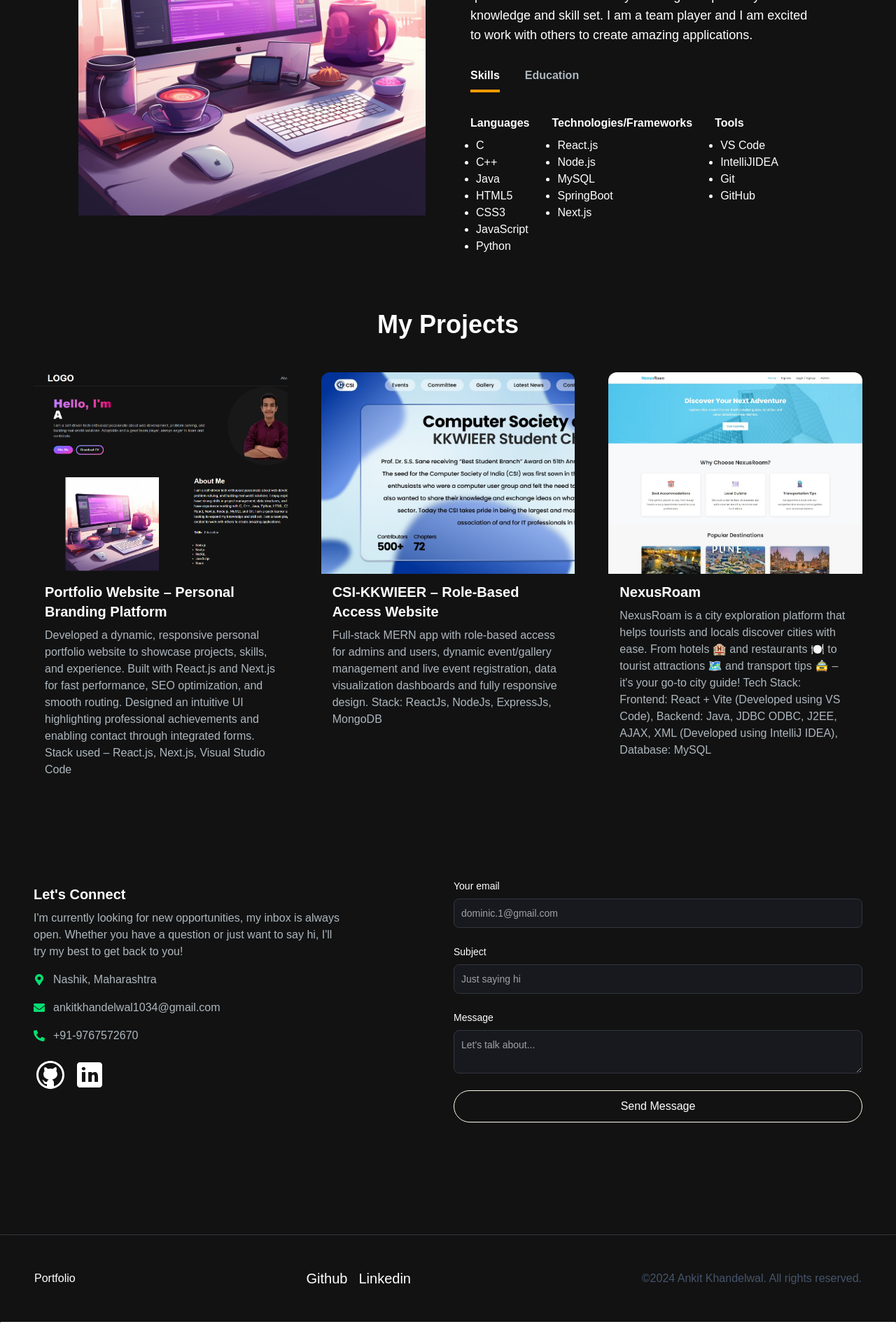
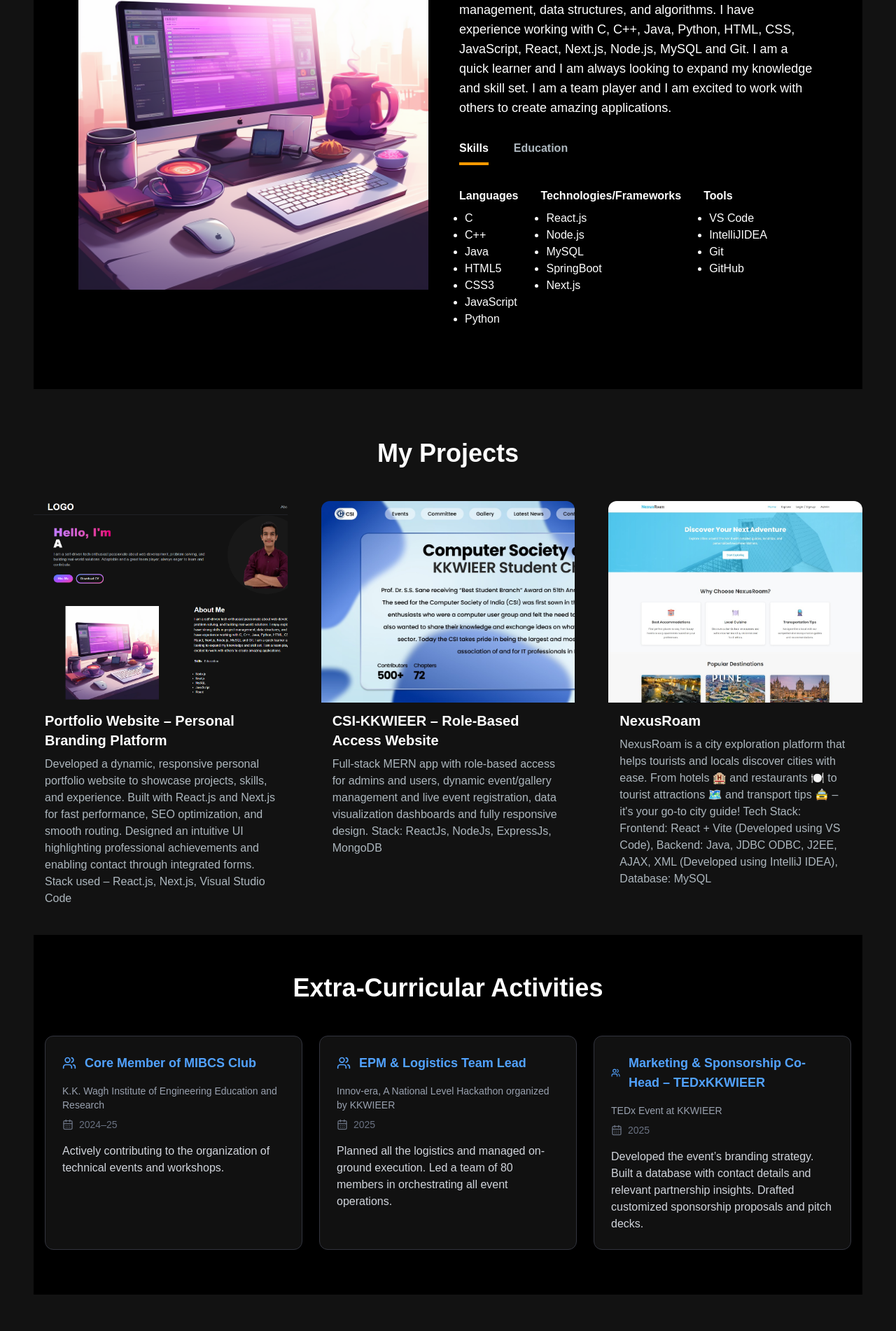
Before and after one commit to Ankit-khandelwal04/Ankit-Portfolio, a Next.js app: page / in a window 1280 px wide. Shown: the part 880-2782 px from the top of the page at 70% size. Built offline with nearby package versions, Linux system fonts and the light colour scheme.

Commit message:
many changes

```diff
--- a/package.json
+++ b/package.json
@@ -10,6 +10,7 @@
   },
   "dependencies": {
     "@heroicons/react": "^2.2.0",
+    "lucide-react": "^0.525.0",
     "next": "15.3.5",
     "react": "^19.0.0",
     "react-animated-numbers": "^1.1.1",
--- a/src/app/components/AboutSection.jsx
+++ b/src/app/components/AboutSection.jsx
@@ -95,12 +95,15 @@ const AboutSection = () => {
   };
 
   return (
-    <section className="text-white" id="about">
+    <section className="w-full min-h-screen bg-black text-white" id="about">
+      <div className="w-full pt-10">
         <motion.div
           initial={{ opacity: 0, scale: 0.5 }}
           animate={{ opacity: 1, scale: 1 }}
-          transition={{ duration: 0.5 }} className="md:grid md:grid-cols-2 gap-8 items-center py-8 px-4 xl:gap-16 sm:py-16 xl:px-16">
-        <Image src="/images/about-image.png" width={500} height={500} alt="image"/>
+          transition={{ duration: 0.5 }}
+          className="mx-auto md:grid md:grid-cols-2 gap-8 items-center py-16 px-4 sm:px-8 xl:px-16 max-w-[100%]"
+        >
+          <Image src="/images/about-image.png" width={500} height={500} alt="image" />
           <div className="mt-4 md:mt-0 text-left flex flex-col h-full">
             <h2 className="text-4xl font-bold text-white mb-4">About Me</h2>
             <p className="text-base lg:text-lg">
@@ -115,15 +118,13 @@ const AboutSection = () => {
                 selectTab={() => handleTabChange("skills")}
                 active={tab === "skills"}
               >
-              {" "}
-              Skills{" "}
+                Skills
               </TabButton>
               <TabButton
                 selectTab={() => handleTabChange("education")}
                 active={tab === "education"}
               >
-              {" "}
-              Education{" "}
+                Education
               </TabButton>
             </div>
             <div className="mt-8">
@@ -131,6 +132,7 @@ const AboutSection = () => {
             </div>
           </div>
         </motion.div>
+      </div>
     </section>
   );
 };
--- a/src/app/components/EmailSection.jsx
+++ b/src/app/components/EmailSection.jsx
@@ -43,19 +43,25 @@ const EmailSection = () => {
   return (
     <section
       id="contact"
-      className="grid md:grid-cols-2 my-12 md:my-12 py-24 gap-4 relative"
+      className="w-full text-white px-4 sm:px-8 xl:px-16 py-12"
     >
+      {/* Section Heading */}
+      <div className="mb-12 text-center">
+        <h2 className="text-4xl font-bold">Contact Me</h2>
+      </div>
+
+      {/* Main Grid */}
+      <div className="grid md:grid-cols-2 gap-4 relative">
         <div className="bg-[radial-gradient(ellipse_at_center,_var(--tw-gradient-stops))] from-primary-900 to-transparent rounded-full h-80 w-80 z-0 blur-lg absolute top-3/4 -left-4 transform -translate-x-1/2 -translate-1/2"></div>
+
+        {/* Left Panel */}
         <div className="z-10">
-        <h5 className="text-xl font-bold text-white my-2">
-          Let&apos;s Connect
-        </h5>
+          <h5 className="text-xl font-bold text-white my-2">Let&apos;s Connect</h5>
           <p className="text-[#ADB7BE] mb-4 max-w-md">
-          {" "}
-          I&apos;m currently looking for new opportunities, my inbox is always
-          open. Whether you have a question or just want to say hi, I&apos;ll
-          try my best to get back to you!
+            I&apos;m currently looking for new opportunities, my inbox is always open.
+            Whether you have a question or just want to say hi, I&apos;ll try my best to get back to you!
           </p>
+
           <div className="text-[#ADB7BE] space-y-4">
             {/* Location */}
             <div className="flex items-center gap-3">
@@ -63,40 +69,50 @@ const EmailSection = () => {
               <span>Nashik, Maharashtra</span>
             </div>
 
-          {/* Email */}
-          <div className="flex items-center gap-3 hover:scale-105 transition-transform duration-200 cursor-pointer">
+            {/* Email - hover on anchor only */}
+            <div className="flex items-center gap-3">
               <FaEnvelope className="text-green-400" />
               <a
                 href="mailto:ankitkhandelwal1034@gmail.com"
-              className="hover:underline"
+                className="hover:underline hover:scale-105 transition-transform duration-200"
               >
                 ankitkhandelwal1034@gmail.com
               </a>
             </div>
 
-          {/* Phone */}
-          <div className="flex items-center gap-3 hover:scale-105 transition-transform duration-200 cursor-pointer">
+            {/* Phone - hover on anchor only */}
+            <div className="flex items-center gap-3">
               <FaPhoneAlt className="text-green-400" />
-            <a href="tel:+919767572670" className="hover:underline">
+              <a
+                href="tel:+919767572670"
+                className="hover:underline hover:scale-105 transition-transform duration-200"
+              >
                 +91-9767572670
               </a>
             </div>
           </div>
 
-        <div className="socials flex flex-row gap-2 py-5">
-          <Link href="https://github.com/Ankit-khandelwal04" className="flex hover:scale-115 transition-transform duration-200 cursor-pointer">
+          {/* Social Icons */}
+          <div className="socials flex flex-row gap-4 py-5">
+            <Link
+              href="https://github.com/Ankit-khandelwal04"
+              className="flex hover:scale-115 transition-transform duration-200"
+            >
               <Image src={GithubIcon} alt="Github Icon" />
             </Link>
-          <Link href="https://www.linkedin.com/in/ankit-khandelwal-002474295/" className="flex hover:scale-115 transition-transform duration-200 cursor-pointer">
+            <Link
+              href="https://www.linkedin.com/in/ankit-khandelwal-002474295/"
+              className="flex hover:scale-115 transition-transform duration-200"
+            >
               <Image src={LinkedinIcon} alt="Linkedin Icon" />
             </Link>
           </div>
         </div>
+
+        {/* Right Panel - Contact Form */}
         <div>
           {emailSubmitted ? (
-          <p className="text-green-500 text-sm mt-2">
-            Email sent successfully!
-          </p>
+            <p className="text-green-500 text-sm mt-2">Email sent successfully!</p>
           ) : (
             <form className="flex flex-col" onSubmit={handleSubmit}>
               <div className="mb-6">
@@ -154,6 +170,7 @@ const EmailSection = () => {
             </form>
           )}
         </div>
+      </div>
     </section>
   );
 };
--- /dev/null
+++ b/src/app/components/ExtraCurricularSection.jsx
@@ -0,0 +1,56 @@
+import React from "react";
+import { CalendarDays, Users } from "lucide-react";
+
+const activities = [
+  {
+    title: "Core Member of MIBCS Club",
+    org: "K.K. Wagh Institute of Engineering Education and Research",
+    date: "2024–25",
+    desc: "Actively contributing to the organization of technical events and workshops.",
+  },
+  {
+    title: "EPM & Logistics Team Lead",
+    org: "Innov-era, A National Level Hackathon organized by KKWIEER",
+    date: "2025",
+    desc: "Planned all the logistics and managed on-ground execution. Led a team of 80 members in orchestrating all event operations.",
+  },
+  {
+    title: "Marketing & Sponsorship Co-Head – TEDxKKWIEER",
+    org: "TEDx Event at KKWIEER",
+    date: "2025",
+    desc: "Developed the event’s branding strategy. Built a database with contact details and relevant partnership insights. Drafted customized sponsorship proposals and pitch decks.",
+  },
+];
+
+const ExtraCurricularSection = () => {
+  return (
+    <section id="extra" className="w-full bg-black">
+      <div className="max-w-6xl mx-auto pt-10 pb-16">
+            <h2 className="text-center text-4xl font-bold text-white mt-4 mb-8 md:mb-12">
+            Extra-Curricular Activities
+            </h2>
+            <div className="grid gap-6 md:grid-cols-2 lg:grid-cols-3">
+                {activities.map((activity, index) => (
+                    <div
+                    key={index}
+                    className="bg-[#111111] rounded-xl border border-[#33353F] p-6 shadow-md hover:scale-[1.02] transition-all duration-300"
+                    >
+                    <div className="flex items-center gap-3 mb-4 text-blue-400">
+                        <Users size={20} />
+                        <h3 className="font-semibold text-lg">{activity.title}</h3>
+                    </div>
+                    <p className="text-sm text-gray-400 mb-2">{activity.org}</p>
+                    <div className="flex items-center gap-2 text-sm text-gray-500 mb-4">
+                        <CalendarDays size={16} />
+                        <span>{activity.date}</span>
+                    </div>
+                    <p className="text-gray-300">{activity.desc}</p>
+                    </div>
+                ))}
+            </div>
+      </div>
+    </section>
+  );
+};
+
+export default ExtraCurricularSection;
--- a/src/app/components/HeroSection.jsx
+++ b/src/app/components/HeroSection.jsx
@@ -8,11 +8,11 @@ import Link from "next/link";
 const HeroSection = () => {
   return (
     <section>
-        <div className="grid grid-cols-1 sm:grid-cols-12 pb-10">
+        <div className="grid grid-cols-1 sm:grid-cols-12 pb-16 pt-10 bg-[#121212]">
             <motion.div
             initial={{ opacity: 0, scale: 0.5 }}
             animate={{ opacity: 1, scale: 1 }}
-            transition={{ duration: 0.5 }} className="col-span-7 place-self-center text-center sm:text-left">
+            transition={{ duration: 0.5 }} className="col-span-7 place-self-center text-center sm:text-left pl-10">
                 <h1 className="text-white mb-4 text-4xl sm:text-5xl lg:text-6xl font-extrabold">
                     <span className="text-transparent bg-clip-text bg-gradient-to-r from-purple-400 to-pink-600">Hello, I'm{" "}</span>
                     <br></br>
--- a/src/app/components/Navbar.jsx
+++ b/src/app/components/Navbar.jsx
@@ -15,6 +15,10 @@ const navLinks = [
     path: "#projects",
   },
   {
+    title: "Extra-Curricular",
+    path: "#extra",
+  },
+  {
     title: "Contact",
     path: "#contact",
   },
@@ -28,9 +32,9 @@ const Navbar = () => {
       <div className="flex container lg:py-4 flex-wrap items-center justify-between mx-auto px-4 py-2">
         <Link
           href={"/"}
-          className="text-2xl md:text-5xl text-white font-semibold"
+          className="pl-4 text-2xl md:text-2xl text-white font-semibold"
         >
-          Portfolio
+          Ankit Khandelwal
         </Link>
         <div className="mobile-menu block md:hidden">
           {!navbarOpen ? (
@@ -49,7 +53,7 @@ const Navbar = () => {
             </button>
           )}
         </div>
-        <div className="menu hidden md:block md:w-auto" id="navbar">
+        <div className="menu hidden md:block md:w-auto pr-7" id="navbar">
           <ul className="flex p-4 md:p-0 md:flex-row md:space-x-8 mt-0">
             {navLinks.map((link, index) => (
               <li key={index}>
--- a/src/app/components/ProjectsSection.jsx
+++ b/src/app/components/ProjectsSection.jsx
@@ -54,6 +54,7 @@ const ProjectsSection = () => {
 
   return (
     <section id="projects">
+      <div className="w-full pt-14 pb-10">
         <h2 className="text-center text-4xl font-bold text-white mt-4 mb-8 md:mb-12">
           My Projects
         </h2>
@@ -77,6 +78,7 @@ const ProjectsSection = () => {
             </motion.li>
           ))}
         </ul>
+      </div>
     </section>
   );
 };
--- a/src/app/page.js
+++ b/src/app/page.js
@@ -5,6 +5,7 @@ import AboutSection from "./components/AboutSection";
 import ProjectsSection from "./components/ProjectsSection";
 import EmailSection from "./components/EmailSection";
 import Footer from "./components/Footer";
+import ExtraCurricularSection from "@/app/components/ExtraCurricularSection";
 
 export default function Home() {
   return (
@@ -14,6 +15,7 @@ export default function Home() {
         <HeroSection />
         <AboutSection />
         <ProjectsSection />
+        <ExtraCurricularSection />
         <EmailSection />
       </div>
       <Footer />
```
Also changed, not shown: 1 other file (tests, documents, lock files or other folders). Lines whose indentation alone changed are shown as unchanged.
